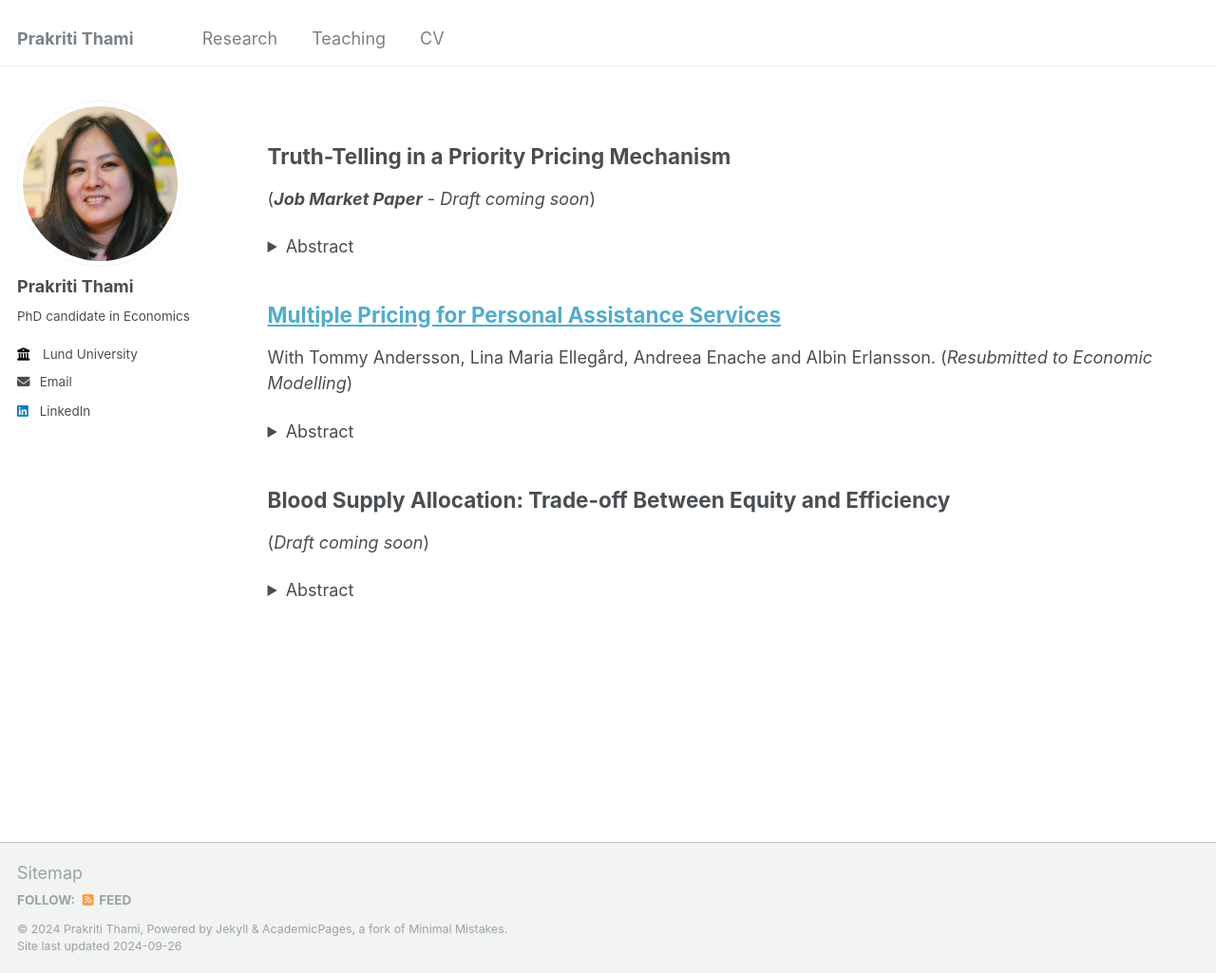
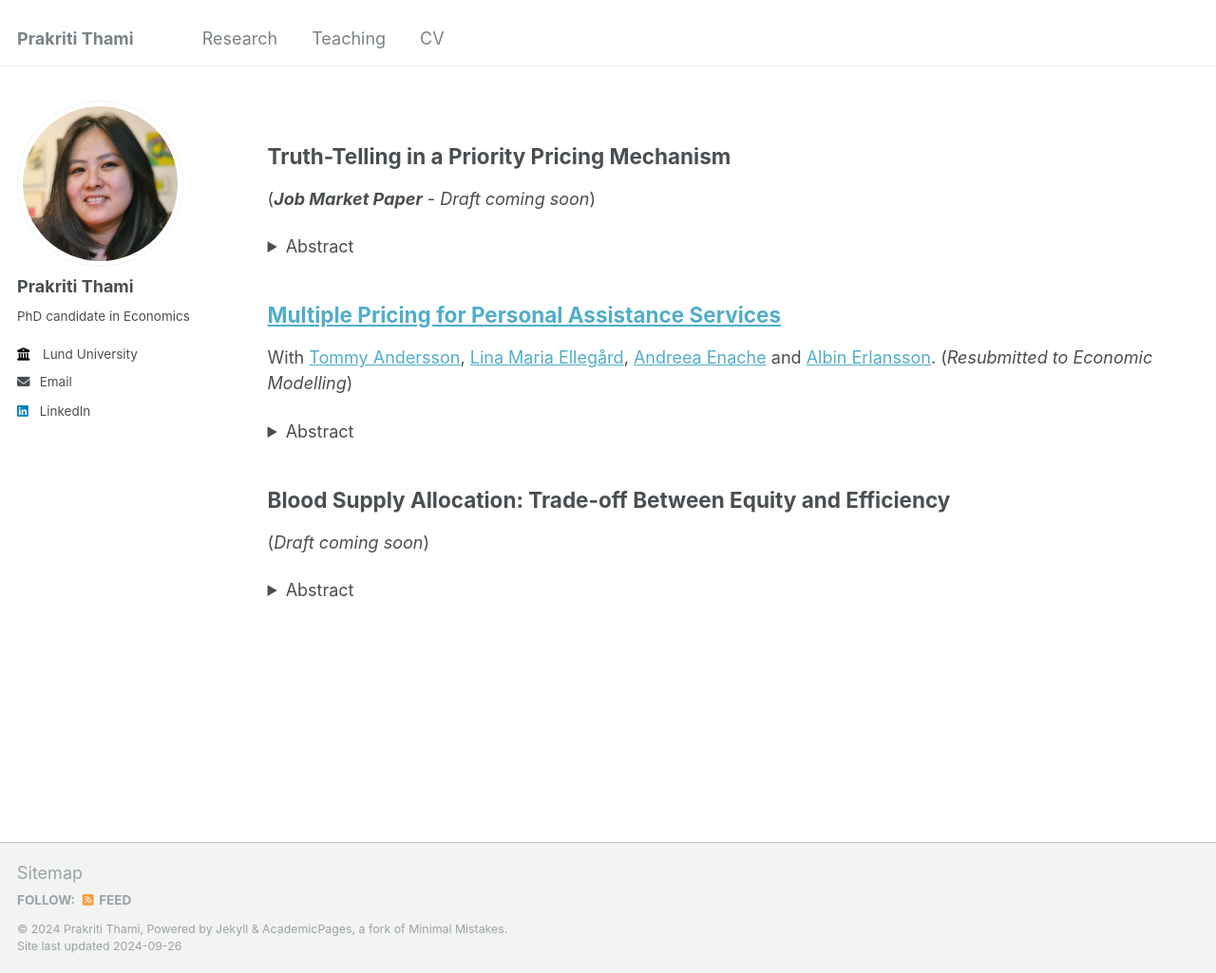
Before and after one commit to prakritithami/prakritithami.github.io, a Jekyll site: the page built from _research/papers.md, in a window 1280 px wide and 1025 px high. Shown: the whole window at 95% size. Built offline with Jekyll 4.4.1, drawn with Linux system fonts in a browser that asks for light colours; part of the change alters nothing that is shown.

```diff
--- a/_research/papers.md
+++ b/_research/papers.md
@@ -15,7 +15,7 @@ author_profile: true
 </details>
 
 ## [Multiple Pricing for Personal Assistance Services](https://lucris.lub.lu.se/ws/portalfiles/portal/182837996/WP21_14)
-With Tommy Andersson, Lina Maria Ellegård, Andreea Enache and Albin Erlansson. (_Resubmitted to Economic Modelling_)
+With [Tommy Andersson](https://sites.google.com/site/tommyanderssonlunduniversity/home), [Lina Maria Ellegård](https://sites.google.com/site/linamariaellegaard), [Andreea Enache](https://sites.google.com/view/andreea-enache) and [Albin Erlansson](https://erlanson.weebly.com/). (_Resubmitted to Economic Modelling_)
 <details>
   <summary>Abstract</summary>
   <p>Third-party payers often reimburse health care providers based on prospectively set prices. Although a key motivation of prospective payment is to contain costs, this paper shows that this aspect crucially depends on the design of the pricing scheme due to the well-known incentives of patient selection (or “dumping”). This paper provides a general theoretical framework where heterogeneous users are served by either private for-profit or public providers, each paid an hourly compensation by a third-party payer. The private, but not the public providers may select patients. It is demonstrated that this realistic feature of the model implies that total costs depend on the number of prices. The features of the model are illustrated using the Swedish system of personal assistance services as a motivating example. Numerical results show that marginal adjustments to the current uniform pricing scheme would lead to substantial savings.</p>
```
